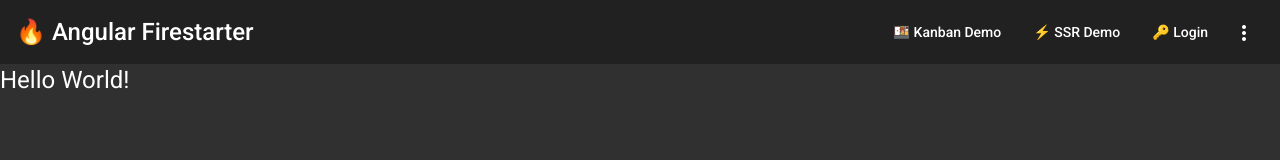
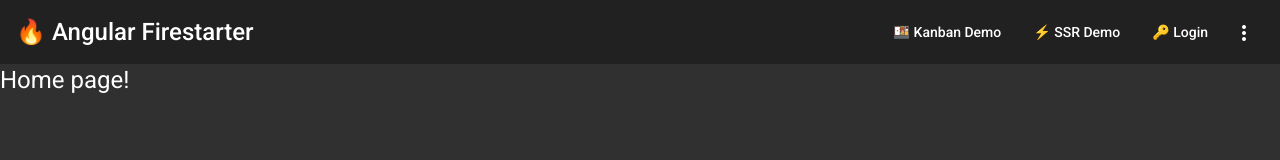
Before and after one commit to adrianoBP/angular-code-along, an Angular app: page / in a window 1280 px wide. Shown: the top 160 px of the page. Built offline with nearby package versions, Linux system fonts and the light colour scheme.

Commit message:
13 - Routing

```diff
--- a/src/app/app-routing.module.ts
+++ b/src/app/app-routing.module.ts
@@ -1,10 +1,13 @@
 import { NgModule } from '@angular/core';
 import { RouterModule, Routes } from '@angular/router';
+import { HomePageComponent } from './home-page/home-page.component';
 
-const routes: Routes = [];
+const routes: Routes = [
+    { path: '', component: HomePageComponent }
+];
 
 @NgModule({
-  imports: [RouterModule.forRoot(routes)],
-  exports: [RouterModule]
+    imports: [RouterModule.forRoot(routes)],
+    exports: [RouterModule]
 })
 export class AppRoutingModule { }
--- a/src/app/app.component.html
+++ b/src/app/app.component.html
@@ -1,6 +1,3 @@
 <app-shell>
-
-    <h1>Hello World!</h1>
     <router-outlet></router-outlet>
-
 </app-shell>
--- a/src/app/app.module.ts
+++ b/src/app/app.module.ts
@@ -5,10 +5,12 @@
 import { AppComponent } from './app.component';
 import { BrowserAnimationsModule } from '@angular/platform-browser/animations';
 import { SharedModule } from "./shared/shared.module";
+import { HomePageComponent } from './home-page/home-page.component';
 
 @NgModule({
   declarations: [
-    AppComponent
+    AppComponent,
+    HomePageComponent
   ],
   imports: [
     BrowserModule,
--- /dev/null
+++ b/src/app/home-page/home-page.component.html
@@ -0,0 +1 @@
+<h1>Home page!</h1>
```
Also changed, not shown: src/app/home-page/home-page.component.ts (added, +11 -0 lines), src/app/home-page/home-page.component.scss (added), 1 other file (tests, documents, lock files or other folders).
